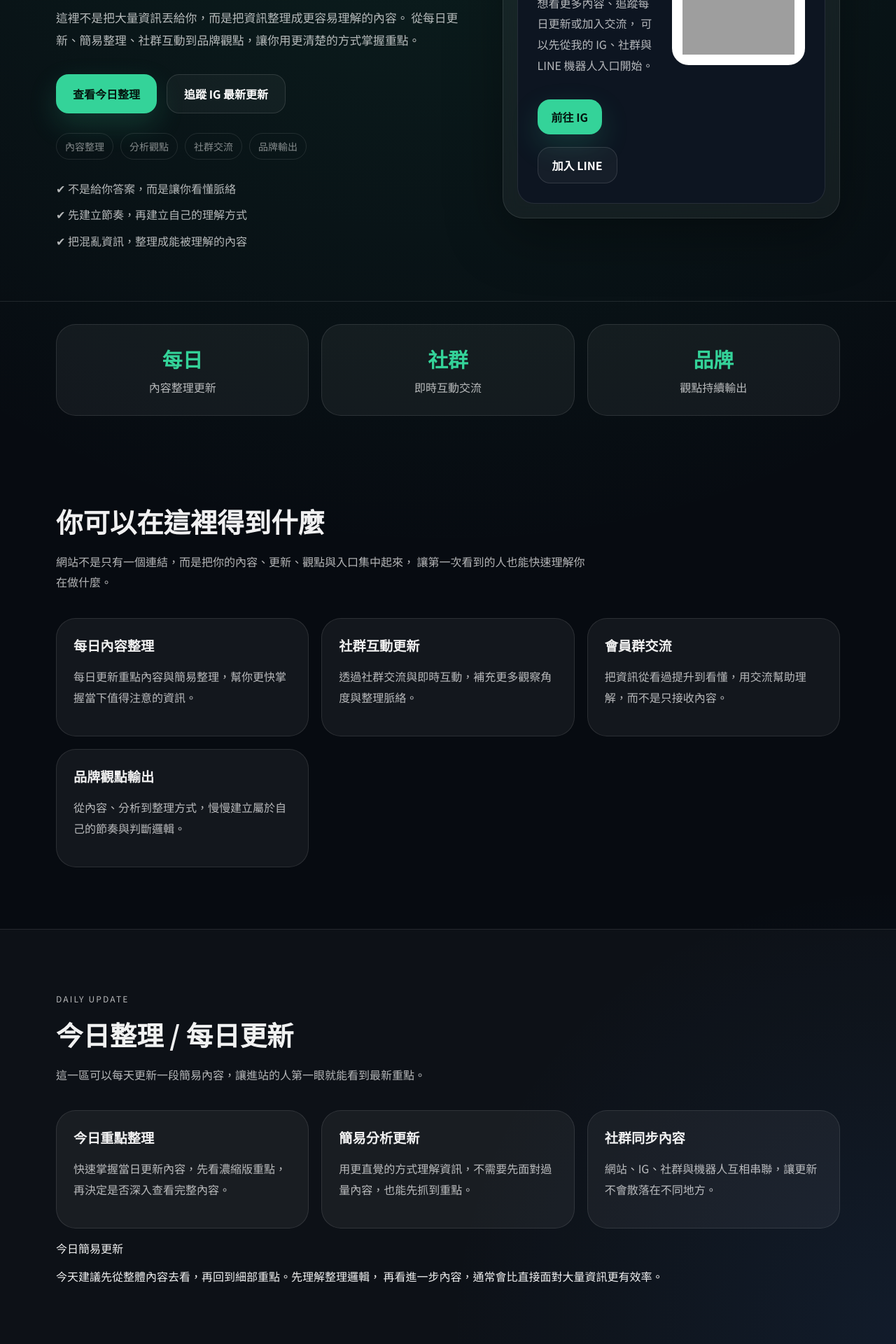
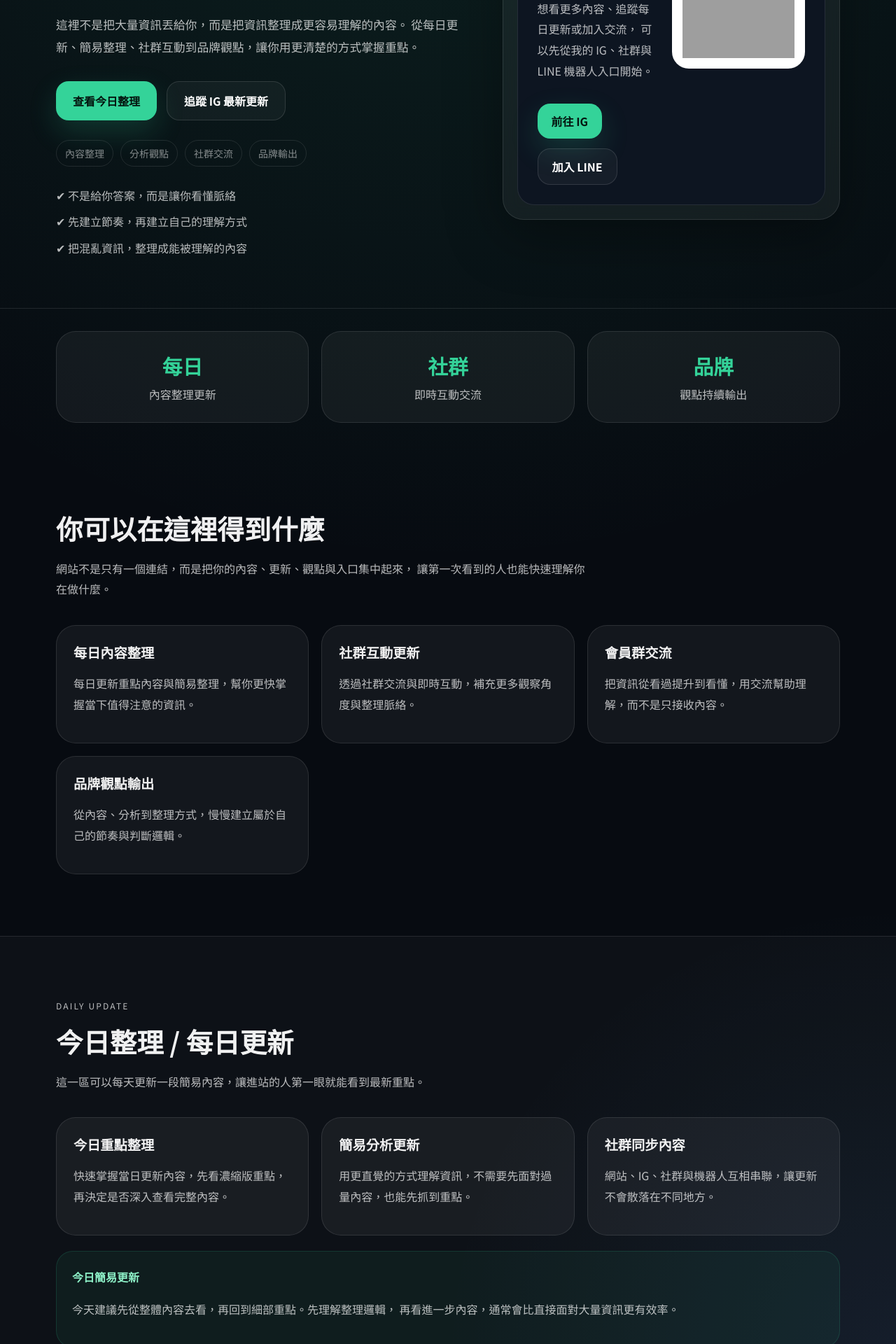
Before and after one commit to beef0400-wq/line-landing, a React (Vite) app: page / in a window 1280 px wide. Shown: the part 440-2360 px from the top of the page at 70% size. Built offline with nearby package versions, Linux system fonts and the light colour scheme; grey boxes are pictures that could not be loaded.

Commit message:
Update styles.css

```diff
--- a/src/styles.css
+++ b/src/styles.css
@@ -6,21 +6,24 @@
   --panel-strong: #0d1521;
   --line: rgba(255, 255, 255, 0.1);
   --text: rgba(255, 255, 255, 0.94);
-  --muted: rgba(255, 255, 255, 0.7);
+  --muted: rgba(255, 255, 255, 0.72);
   --soft: rgba(255, 255, 255, 0.5);
   --brand: #34d399;
+  --brand-2: #60a5fa;
 }
 
 * {
   box-sizing: border-box;
 }
 
-html, body, #root {
+html,
+body,
+#root {
   margin: 0;
   min-height: 100%;
   background:
     radial-gradient(circle at top, rgba(52, 211, 153, 0.12), transparent 26%),
-    radial-gradient(circle at right, rgba(59, 130, 246, 0.09), transparent 24%),
+    radial-gradient(circle at right, rgba(96, 165, 250, 0.09), transparent 24%),
     var(--bg);
   color: var(--text);
   font-family: "Noto Sans TC", system-ui, sans-serif;
@@ -98,6 +101,7 @@ img {
 .hero-title span {
   display: block;
   color: var(--brand);
+  margin-top: 10px;
 }
 
 .hero-text {
@@ -109,7 +113,8 @@ img {
 }
 
 .hero-actions,
-.cta-actions {
+.cta-actions,
+.stack-actions {
   display: flex;
   flex-wrap: wrap;
   gap: 14px;
@@ -135,7 +140,7 @@ img {
   border-radius: 18px;
   padding: 15px 24px;
   font-weight: 700;
-  transition: transform .16s ease, opacity .16s ease, background .16s ease;
+  transition: transform 0.16s ease, opacity 0.16s ease, background 0.16s ease;
 }
 
 .btn:hover {
@@ -150,14 +155,14 @@ img {
 }
 
 .btn-secondary {
-  background: rgba(255,255,255,0.04);
-  border: 1px solid rgba(255,255,255,0.12);
+  background: rgba(255, 255, 255, 0.04);
+  border: 1px solid rgba(255, 255, 255, 0.12);
   color: white;
 }
 
 .btn.small {
   padding: 13px 20px;
-  margin-top: 18px;
+  margin-top: 0;
 }
 
 .tag-row {
@@ -177,11 +182,11 @@ img {
 
 .card.shell {
   border: 1px solid var(--line);
-  background: rgba(255,255,255,0.05);
+  background: rgba(255, 255, 255, 0.05);
   border-radius: 30px;
   padding: 20px;
   backdrop-filter: blur(12px);
-  box-shadow: 0 24px 80px rgba(0,0,0,0.35);
+  box-shadow: 0 24px 80px rgba(0, 0, 0, 0.35);
 }
 
 .window-dots {
@@ -196,9 +201,17 @@ img {
   border-radius: 999px;
 }
 
-.dot.rose { background: #fb7185; }
-.dot.amber { background: #fbbf24; }
-.dot.emerald { background: #34d399; }
+.dot.rose {
+  background: #fb7185;
+}
+
+.dot.amber {
+  background: #fbbf24;
+}
+
+.dot.emerald {
+  background: #34d399;
+}
 
 .join-card {
   display: grid;
@@ -236,7 +249,8 @@ img {
 .note,
 .faq-card p,
 .cta-panel p,
-.feedback-card p {
+.feedback-card p,
+.daily-note p {
   color: var(--muted);
   line-height: 1.85;
 }
@@ -246,7 +260,7 @@ img {
   background: #fff;
   padding: 14px;
   border-radius: 24px;
-  border: 1px solid rgba(255,255,255,0.08);
+  border: 1px solid rgba(255, 255, 255, 0.08);
   width: fit-content;
 }
 
@@ -271,7 +285,6 @@ img {
 .feature-grid,
 .faq-list,
 .feedback-grid,
-.proof-grid,
 .stats-grid {
   display: grid;
   gap: 18px;
@@ -280,8 +293,7 @@ img {
 .feature-card,
 .faq-card,
 .feedback-card,
-.stat-card,
-.proof-card {
+.stat-card {
   background: var(--panel);
   border: 1px solid var(--line);
   border-radius: 28px;
@@ -289,8 +301,7 @@ img {
 }
 
 .feature-card h3,
-.faq-card h3,
-.feedback-card h3 {
+.faq-card h3 {
   margin: 0;
   font-size: 1.2rem;
 }
@@ -369,7 +380,7 @@ img {
   border-radius: 30px;
   padding: 28px;
   border: 1px solid rgba(52, 211, 153, 0.2);
-  background: linear-gradient(135deg, rgba(52, 211, 153, 0.10), rgba(59, 130, 246, 0.08));
+  background: linear-gradient(135deg, rgba(52, 211, 153, 0.1), rgba(96, 165, 250, 0.08));
 }
 
 .testimonial-card blockquote {
@@ -382,22 +393,24 @@ img {
   font-size: 0.95rem;
 }
 
-.proof-card {
-  padding: 12px;
-  overflow: hidden;
+.daily-note {
+  margin-top: 22px;
+  border: 1px solid rgba(52, 211, 153, 0.15);
+  background: rgba(52, 211, 153, 0.06);
+  border-radius: 24px;
+  padding: 22px;
 }
 
-.proof-img {
-  width: 100%;
-  height: 260px;
-  object-fit: cover;
-  border-radius: 20px;
+.daily-date {
+  margin: 0 0 8px;
+  color: #8df0c7 !important;
+  font-weight: 700;
 }
 
 .cta-panel {
   border: 1px solid var(--line);
   border-radius: 32px;
-  background: rgba(255,255,255,0.05);
+  background: rgba(255, 255, 255, 0.05);
   text-align: center;
   padding: 44px 24px;
 }
@@ -408,13 +421,13 @@ img {
 }
 
 .footer-note {
-  color: rgba(255,255,255,0.45) !important;
+  color: rgba(255, 255, 255, 0.45) !important;
   font-size: 0.9rem;
 }
 
 .site-footer {
   border-top: 1px solid var(--line);
-  color: rgba(255,255,255,0.4);
+  color: rgba(255, 255, 255, 0.4);
   text-align: center;
   padding: 28px 16px;
   font-size: 14px;
@@ -432,9 +445,12 @@ img {
 
   .feature-grid,
   .feedback-grid,
-  .proof-grid,
   .stats-grid {
     grid-template-columns: repeat(3, minmax(0, 1fr));
+  }
+
+  .feature-grid > .feature-card:nth-child(4) {
+    grid-column: span 1;
   }
 
   .split-grid {
@@ -455,7 +471,8 @@ img {
   }
 
   .hero-actions,
-  .cta-actions {
+  .cta-actions,
+  .stack-actions {
     flex-direction: column;
   }
 
@@ -463,8 +480,4 @@ img {
   .qr-mini-wrap {
     margin: 0 auto;
   }
-
-  .proof-img {
-    height: 220px;
-  }
 }
```
